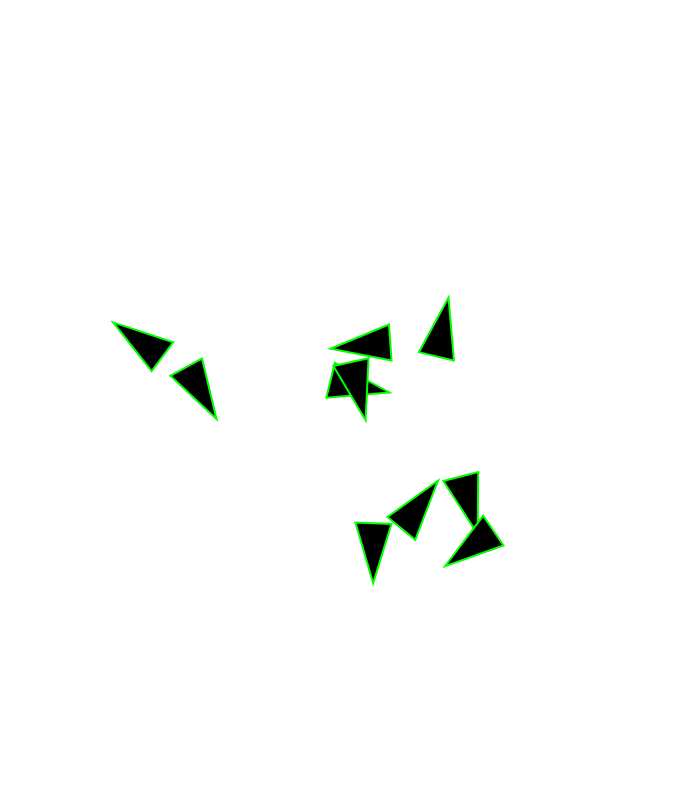
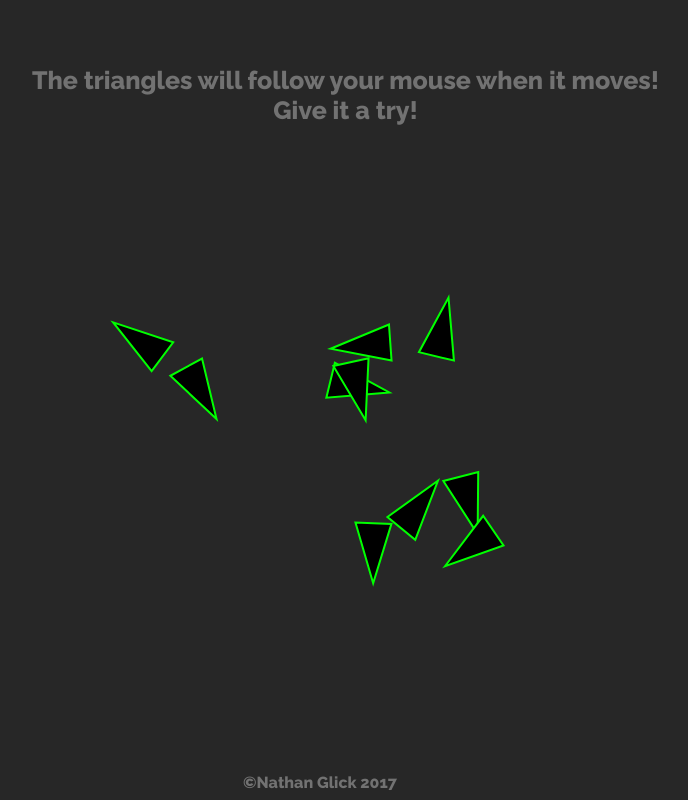
Before and after one commit to nxg9997/230-Project4, a plain HTML site: page page1.html in a window 1280 px wide. Shown: the whole page, without its empty margins (320-1008 px from the left). Drawn offline with Linux system fonts and the light colour scheme.

Commit message:
commented page1 js

```diff
--- a/page1.css
+++ b/page1.css
@@ -0,0 +1,28 @@
+@import url('https://fonts.googleapis.com/css?family=Raleway:800');
+
+html{
+    overflow: hidden;
+}
+
+body{
+    background-color: #272727;
+}
+
+p{
+    color: #727272;
+    font-family: 'Raleway', sans-serif;
+    position: absolute;
+    top: 5%;
+    left: 27.5%;
+    text-align: center;
+    font-size: 25px;
+}
+
+footer{
+    color: #727272;
+    font-family: 'Raleway', sans-serif;
+    position: absolute;
+    text-align: center;
+    bottom: 1%;
+    left: 0; right: 0;
+}
--- a/page1.html
+++ b/page1.html
@@ -4,12 +4,15 @@
     <meta charset="UTF-8">
     <meta name="viewport" content="width=device-width, initial-scale=1.0">
     <meta http-equiv="X-UA-Compatible" content="ie=edge">
-
+    <link rel="stylesheet" href="page1.css">
     <title>Project 4 - IGME230</title>
 </head>
 <body>
+    <p>The triangles will follow your mouse when it moves!<br>Give it a try!</p>
     <!--img src="tri.svg"/-->
 
+
+    <footer>©Nathan Glick 2017</footer>
 
     <script src="./Victor/victor.js"></script>
     <script src="./SVGjs/svg.js"></script>
```
Also changed, not shown: page1.js (+15 -0 lines).
